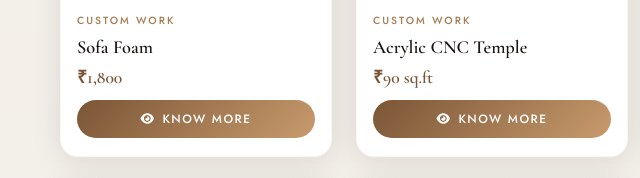
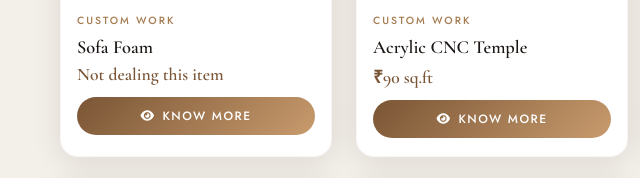
Before and after one commit to Prabhushivhomedecore/prabhushiv-homedecore, a plain HTML site: page index.html in a window 1280 px wide. Shown: the part 5697-5875 px from the top of the page, 0-640 px from the left. Drawn offline with nearby package versions, Linux system fonts and the light colour scheme; grey boxes are pictures that could not be loaded.

Commit message:
Update index.html

```diff
--- a/index.html
+++ b/index.html
@@ -899,7 +899,7 @@ const PRODUCTS=[
   {name:'Mattress',cat:'custom',catLabel:'Custom Work',price:'₹190/250//300/350 sq.ft',img:'https://raw.githubusercontent.com/adityathakur2106/furniture-/9af131a28aaf210e86bca9719cfad289b37a743a/ff3e6369-110e-4946-8d4c-7548f76eb997.jpg',desc:'Sleep in luxury with our premium orthopaedic and memory foam mattresses. Available in single, queen, and king sizes with varying firmness. Hypoallergenic cover fabric included.',features:[{i:'bed',t:'Orthopaedic & memory foam variants'},{i:'moon',t:'Soft, medium & firm options'},{i:'shield',t:'Hypoallergenic fabric cover'},{i:'certificate',t:'5-year manufacturer warranty'}],imgs:['https://raw.githubusercontent.com/adityathakur2106/furniture-/9af131a28aaf210e86bca9719cfad289b37a743a/ff3e6369-110e-4946-8d4c-7548f76eb997.jpg','https://images.unsplash.com/photo-1600210492486-724fe5c67fb0?auto=format&fit=crop&w=800&q=80','https://images.unsplash.com/photo-1616628182506-2c0d87a3c1f2?auto=format&fit=crop&w=800&q=80']},
   {name:'Curtains',cat:'custom',catLabel:'Custom Work',price:'₹350 mitter',img:'https://raw.githubusercontent.com/adityathakur2106/furniture-/2ec2b20160b8f87fe062129431f34657d3fb773c/fa30c512-85de-4343-a1c6-0664d3b5c4c2.jpg',desc:'Custom-stitched curtains in blackout, sheer, or dual-layer styles. Over 200 fabric options including linen, velvet, polyester, and cotton. Rod, eyelet, and pinch-pleat headings available.',features:[{i:'moon',t:'Blackout & sheer fabric options'},{i:'swatchbook',t:'200+ fabric patterns & textures'},{i:'ruler',t:'Custom sized to your windows'},{i:'screwdriver-wrench',t:'Rod fitting & installation service'}],imgs:['https://raw.githubusercontent.com/adityathakur2106/furniture-/2ec2b20160b8f87fe062129431f34657d3fb773c/fa30c512-85de-4343-a1c6-0664d3b5c4c2.jpg','https://images.unsplash.com/photo-1560448075-bb485b067938?auto=format&fit=crop&w=800&q=80','https://images.unsplash.com/photo-1618221195710-dd6b41faaea6?auto=format&fit=crop&w=800&q=80']},
   {name:'Sofa Fabric',cat:'custom',catLabel:'Custom Work',price:'₹250-350/mitter',img:'https://raw.githubusercontent.com/adityathakur2106/furniture-/611c6b8e4474e723284d9015d5effe982ab41c20/4cddfc46-ff49-47df-8bcc-3ff5fa5dc2c7.jpg',desc:'Revive your old sofa with premium re-upholstery fabric. Velvet, linen, leatherette, cotton and performance fabric in 150+ colours. All materials are stain-resistant and pet-friendly.',features:[{i:'swatchbook',t:'150+ colour & texture options'},{i:'droplet-slash',t:'Stain-resistant performance fabric'},{i:'paw',t:'Pet-friendly & easy-clean options'},{i:'scissors',t:'Custom cutting & stitching'}],imgs:['https://raw.githubusercontent.com/adityathakur2106/furniture-/611c6b8e4474e723284d9015d5effe982ab41c20/4cddfc46-ff49-47df-8bcc-3ff5fa5dc2c7.jpg','https://images.unsplash.com/photo-1615874959474-d609969a20ed?auto=format&fit=crop&w=800&q=80','https://images.unsplash.com/photo-1493663284031-b7e3aefcae8e?auto=format&fit=crop&w=800&q=80']},
-  {name:'Sofa Foam',cat:'custom',catLabel:'Custom Work',price:'₹1,800',img:'https://raw.githubusercontent.com/adityathakur2106/furniture-/f13547f5313d197a85b98ed4f8bbf7c0e373ee41/2bb7285a-00f9-4271-95fb-5e7dc5520b29.jpg',desc:'Replace sagging cushions with high-density re-bonded or memory foam inserts. Cut to exact dimensions for a like-new experience. Available in 3-inch, 4-inch, and 5-inch thicknesses.',features:[{i:'layer-group',t:'HD rebonded & memory foam options'},{i:'ruler',t:'Custom cut to exact cushion size'},{i:'couch',t:'Restores original sofa firmness'},{i:'certificate',t:'High durability, 5+ year lifespan'}],imgs:['https://raw.githubusercontent.com/adityathakur2106/furniture-/f13547f5313d197a85b98ed4f8bbf7c0e373ee41/2bb7285a-00f9-4271-95fb-5e7dc5520b29.jpg','https://images.unsplash.com/photo-1615874959474-d609969a20ed?auto=format&fit=crop&w=800&q=80','https://images.unsplash.com/photo-1555041469-a586c61ea9bc?auto=format&fit=crop&w=800&q=80']},
+  {name:'Sofa Foam',cat:'custom',catLabel:'Custom Work',price:'Not dealing this item',img:'https://raw.githubusercontent.com/adityathakur2106/furniture-/f13547f5313d197a85b98ed4f8bbf7c0e373ee41/2bb7285a-00f9-4271-95fb-5e7dc5520b29.jpg',desc:'Replace sagging cushions with high-density re-bonded or memory foam inserts. Cut to exact dimensions for a like-new experience. Available in 3-inch, 4-inch, and 5-inch thicknesses.',features:[{i:'layer-group',t:'HD rebonded & memory foam options'},{i:'ruler',t:'Custom cut to exact cushion size'},{i:'couch',t:'Restores original sofa firmness'},{i:'certificate',t:'High durability, 5+ year lifespan'}],imgs:['https://raw.githubusercontent.com/adityathakur2106/furniture-/f13547f5313d197a85b98ed4f8bbf7c0e373ee41/2bb7285a-00f9-4271-95fb-5e7dc5520b29.jpg','https://images.unsplash.com/photo-1615874959474-d609969a20ed?auto=format&fit=crop&w=800&q=80','https://images.unsplash.com/photo-1555041469-a586c61ea9bc?auto=format&fit=crop&w=800&q=80']},
   {name:'Acrylic CNC Temple',cat:'custom',catLabel:'Custom Work',price:'₹90 sq.ft',img:'https://raw.githubusercontent.com/adityathakur2106/furniture-/40520dfb2c3a94c9ab94beb99cfb78befd0f6232/27697d2a-f316-4938-b0b4-5eba41de5de7.jpg',desc:'A divine home temple crafted with precision CNC-cut acrylic panels featuring intricate floral and religious motifs. LED-backlit for a glowing ethereal effect. Wall-mounted or standing variants.',features:[{i:'om',t:'CNC precision-cut acrylic panels'},{i:'lightbulb',t:'RGB & warm LED backlight glow'},{i:'vector-square',t:'50+ design patterns available'},{i:'ruler',t:'Wall-mount & floor-stand options'}],imgs:['https://raw.githubusercontent.com/adityathakur2106/furniture-/40520dfb2c3a94c9ab94beb99cfb78befd0f6232/27697d2a-f316-4938-b0b4-5eba41de5de7.jpgx ','https://images.unsplash.com/photo-1618221195710-dd6b41faaea6?auto=format&fit=crop&w=800&q=80','https://images.unsplash.com/photo-1556909114-f6e7ad7d3136?auto=format&fit=crop&w=800&q=80']},
   {name:'Wood CNC Cutting Design',cat:'custom',catLabel:'Custom Work',price:'₹350 sq.ft',img:'https://raw.githubusercontent.com/adityathakur2106/furniture-/115c247dfc9e867acd96601f84b640088f33d4a8/219ee76f-41d6-4cc7-9df1-56a8ce22c7ab.jpg',desc:'Precision CNC-routed wood panels for partitions, headboards, doors, and feature walls. Any design — geometric, floral, abstract, or custom logos — cut into 12mm or 18mm plywood.',features:[{i:'draw-polygon',t:'Any pattern or logo cut precisely'},{i:'ruler',t:'12mm & 18mm material thickness'},{i:'palette',t:'Natural, stained & painted finishes'},{i:'industry',t:'In-house CNC routing facility'}],imgs:['https://raw.githubusercontent.com/adityathakur2106/furniture-/115c247dfc9e867acd96601f84b640088f33d4a8/219ee76f-41d6-4cc7-9df1-56a8ce22c7ab.jpg','https://images.unsplash.com/photo-1618221195710-dd6b41faaea6?auto=format&fit=crop&w=800&q=80','https://images.unsplash.com/photo-1560448205-4d9b3e6bb6db?auto=format&fit=crop&w=800&q=80']},
   {name:'3D Designer Door',cat:'custom',catLabel:'Custom Work',price:'₹450 sq.ft',img:'https://raw.githubusercontent.com/adityathakur2106/furniture-/a194e01c626550b08648f5d8be8a35e2f72cd3cf/783d8cf5-d3d4-488f-98bd-11c738375b2d.jpg',desc:'Make a grand entrance with 3D textured designer doors featuring raised geometric or floral patterns. Solid core for durability with PU lacquer finish and premium lever handles.',features:[{i:'cube',t:'3D raised texture pattern options'},{i:'shield',t:'Solid core construction'},{i:'star',t:'PU lacquer long-lasting finish'},{i:'door-open',t:'Flush & panel door designs'}],imgs:['https://raw.githubusercontent.com/adityathakur2106/furniture-/a194e01c626550b08648f5d8be8a35e2f72cd3cf/783d8cf5-d3d4-488f-98bd-11c738375b2d.jpg','https://images.unsplash.com/photo-1513694203232-719a280e022f?auto=format&fit=crop&w=800&q=80','https://images.unsplash.com/photo-1618221195710-dd6b41faaea6?auto=format&fit=crop&w=800&q=80']},
@@ -912,7 +912,7 @@ const PRODUCTS=[
   {name:'Feature Wall Panel',cat:'living',catLabel:'Hall / Living Room',price:'₹350 sq.ft',img:'https://raw.githubusercontent.com/adityathakur2106/furniture-/7eac88bfd7b1621d5f27078e8c9d7d42277e2860/dc13cefb-a842-4283-bf3f-4d2a7df52e09.jpg',desc:'Create a showstopping focal point with a textured feature wall panel — 3D waves, brick patterns, stone cladding, fluted wood, and geometric relief. Perfect behind sofas or beds.',features:[{i:'layer-group',t:'3D wave, flute & stone patterns'},{i:'lightbulb',t:'LED profile lighting option'},{i:'ruler-combined',t:'Full wall or accent panel sizing'},{i:'palette',t:'Natural, painted & metallic finishes'}],imgs:['https://raw.githubusercontent.com/adityathakur2106/furniture-/7eac88bfd7b1621d5f27078e8c9d7d42277e2860/dc13cefb-a842-4283-bf3f-4d2a7df52e09.jpg','https://images.unsplash.com/photo-1560448205-4d9b3e6bb6db?auto=format&fit=crop&w=800&q=80','https://images.unsplash.com/photo-1513694203232-719a280e022f?auto=format&fit=crop&w=800&q=80']},
   {name:'Premium Bed With Storage',cat:'bedroom',catLabel:'Bedroom',price:'₹1,200 sq.ft',img:'https://images.unsplash.com/photo-1616628182506-2c0d87a3c1f2?auto=format&fit=crop&w=800&q=80',desc:'A king-size statement bed with hydraulic storage base, tall tufted headboard, side reading lights, and USB ports. Hardwood frame and premium leatherette upholstery throughout.',features:[{i:'box-open',t:'Hydraulic base with deep storage'},{i:'couch',t:'Tall button-tufted headboard'},{i:'plug',t:'USB & reading light on headboard'},{i:'gem',t:'Premium leatherette upholstery'}],imgs:['https://images.unsplash.com/photo-1616628182506-2c0d87a3c1f2?auto=format&fit=crop&w=800&q=80','https://images.unsplash.com/photo-1600210492486-724fe5c67fb0?auto=format&fit=crop&w=800&q=80','https://images.unsplash.com/photo-1631049307264-da0ec9d70304?auto=format&fit=crop&w=800&q=80']},
   {name:'Bedroom Wardrobe Sliding',cat:'bedroom',catLabel:'Bedroom',price:'₹1,250 sq.ft',img:'https://images.unsplash.com/photo-1631049307264-da0ec9d70304?auto=format&fit=crop&w=800&q=80',desc:'Space-saving sliding door wardrobe with mirror-panel doors, soft-close mechanism, and fully modular interior. Available in 4, 5, and 6-door configurations for any bedroom.',features:[{i:'mirror',t:'Mirror, glass & laminate door panels'},{i:'table-columns',t:'4, 5 & 6-door configurations'},{i:'layer-group',t:'Fully modular interior layout'},{i:'volume-off',t:'Whisper-quiet soft-close runners'}],imgs:['https://images.unsplash.com/photo-1631049307264-da0ec9d70304?auto=format&fit=crop&w=800&q=80','https://images.unsplash.com/photo-1586023492125-27b2c045efd7?auto=format&fit=crop&w=800&q=80','https://images.unsplash.com/photo-1616486338812-3dadae4b4ace?auto=format&fit=crop&w=800&q=80']},
-  {name:'Foyer Entry Unit',cat:'entry',catLabel:'Entry / Interior',price:'₹14,000',img:'https://images.unsplash.com/photo-1513694203232-719a280e022f?auto=format&fit=crop&w=800&q=80',desc:'A complete foyer unit combining a shoe rack, console table, mirror, and key holder. A warm, organised welcome to your home with premium finish and smart storage built in.',features:[{i:'shoe-prints',t:'Hidden shoe storage with ventilation'},{i:'mirror',t:'Full-length or accent mirror'},{i:'key',t:'Built-in key & accessory holder'},{i:'palette',t:'Oak, walnut & white finish options'}],imgs:['https://images.unsplash.com/photo-1513694203232-719a280e022f?auto=format&fit=crop&w=800&q=80','https://images.unsplash.com/photo-1558618666-fcd25c85cd64?auto=format&fit=crop&w=800&q=80','https://images.unsplash.com/photo-1560448205-4d9b3e6bb6db?auto=format&fit=crop&w=800&q=80']},
+  {name:'Foyer Entry Unit',cat:'entry',catLabel:'Entry / Interior',price:'Not dealing this item',img:'https://images.unsplash.com/photo-1513694203232-719a280e022f?auto=format&fit=crop&w=800&q=80',desc:'A complete foyer unit combining a shoe rack, console table, mirror, and key holder. A warm, organised welcome to your home with premium finish and smart storage built in.',features:[{i:'shoe-prints',t:'Hidden shoe storage with ventilation'},{i:'mirror',t:'Full-length or accent mirror'},{i:'key',t:'Built-in key & accessory holder'},{i:'palette',t:'Oak, walnut & white finish options'}],imgs:['https://images.unsplash.com/photo-1513694203232-719a280e022f?auto=format&fit=crop&w=800&q=80','https://images.unsplash.com/photo-1558618666-fcd25c85cd64?auto=format&fit=crop&w=800&q=80','https://images.unsplash.com/photo-1560448205-4d9b3e6bb6db?auto=format&fit=crop&w=800&q=80']},
   {name:'Wooden Flooring',cat:'custom',catLabel:'Custom Work',price:'₹30sq.ft',img:'https://images.unsplash.com/photo-1562663474-6cbb3eaa4d14?auto=format&fit=crop&w=800&q=80',desc:'Luxury engineered hardwood and laminate flooring with click-lock installation. Oak, walnut, teak, and cherry wood patterns with micro-bevelled edges for a high-end finish.',features:[{i:'tree',t:'Oak, walnut, teak & cherry options'},{i:'lock',t:'Click-lock floating installation'},{i:'droplet-slash',t:'Water-resistant core technology'},{i:'ruler',t:'Priced per square foot'}],imgs:['https://images.unsplash.com/photo-1562663474-6cbb3eaa4d14?auto=format&fit=crop&w=800&q=80','https://images.unsplash.com/photo-1618221195710-dd6b41faaea6?auto=format&fit=crop&w=800&q=80','https://images.unsplash.com/photo-1513694203232-719a280e022f?auto=format&fit=crop&w=800&q=80']},
   {name:'False Ceiling With Lights',cat:'ceiling',catLabel:'Ceiling Work',price:'₹250 sq.ft',img:'https://images.unsplash.com/photo-1497366216548-37526070297c?auto=format&fit=crop&w=800&q=80',desc:'Fully integrated false ceiling with pre-installed LED recessed lights, cove lighting channels, and smart dimmer compatibility. Complete lighting design by our interior specialists.',features:[{i:'lightbulb',t:'LED recessed & cove light package'},{i:'sliders',t:'Smart dimmer & RGB compatibility'},{i:'layer-group',t:'Multi-level design available'},{i:'bolt',t:'Electrician included in package'}],imgs:['https://images.unsplash.com/photo-1497366216548-37526070297c?auto=format&fit=crop&w=800&q=80','https://images.unsplash.com/photo-1560448204-e02f11c3d0e2?auto=format&fit=crop&w=800&q=80','https://images.unsplash.com/photo-1560448205-4d9b3e6bb6db?auto=format&fit=crop&w=800&q=80']},
   {name:'Luxury Dining Table Set',cat:'living',catLabel:'Hall / Living Room',price:'₹35,000/ set',img:'https://images.unsplash.com/photo-1555041469-a586c61ea9bc?auto=format&fit=crop&w=800&q=80',desc:'A premium 6 or 8-seater dining table in solid teak or marble top with upholstered chairs featuring button-tufted backs. A stunning centrepiece for any dining space.',features:[{i:'utensils',t:'6 & 8-seater configurations'},{i:'gem',t:'Solid teak or marble top options'},{i:'couch',t:'Upholstered button-tufted chairs'},{i:'ruler',t:'Custom size dining tables available'}],imgs:['https://images.unsplash.com/photo-1555041469-a586c61ea9bc?auto=format&fit=crop&w=800&q=80','https://images.unsplash.com/photo-1567538096630-e0c55bd6374c?auto=format&fit=crop&w=800&q=80','https://images.unsplash.com/photo-1615874959474-d609969a20ed?auto=format&fit=crop&w=800&q=80']},
```
